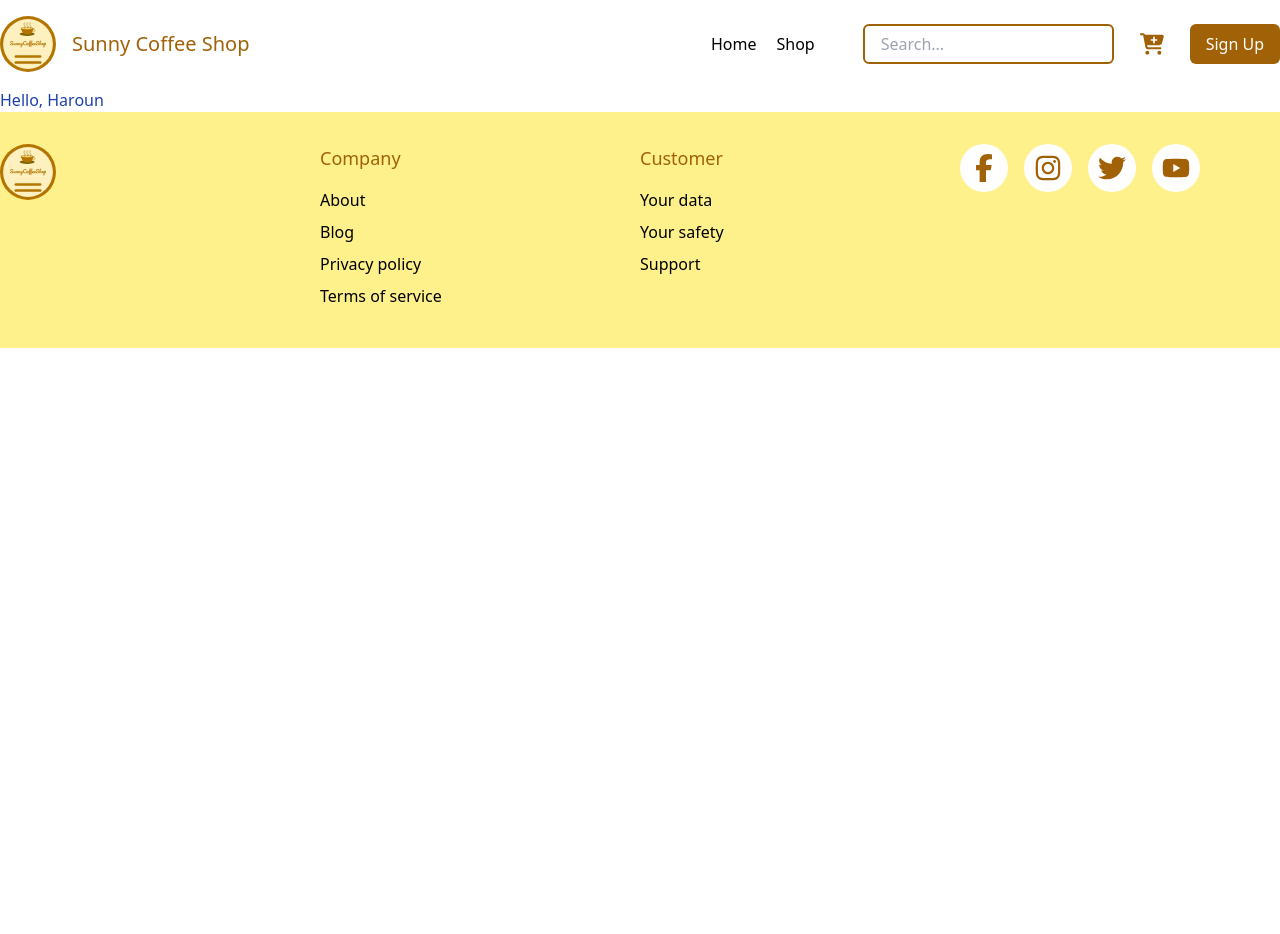
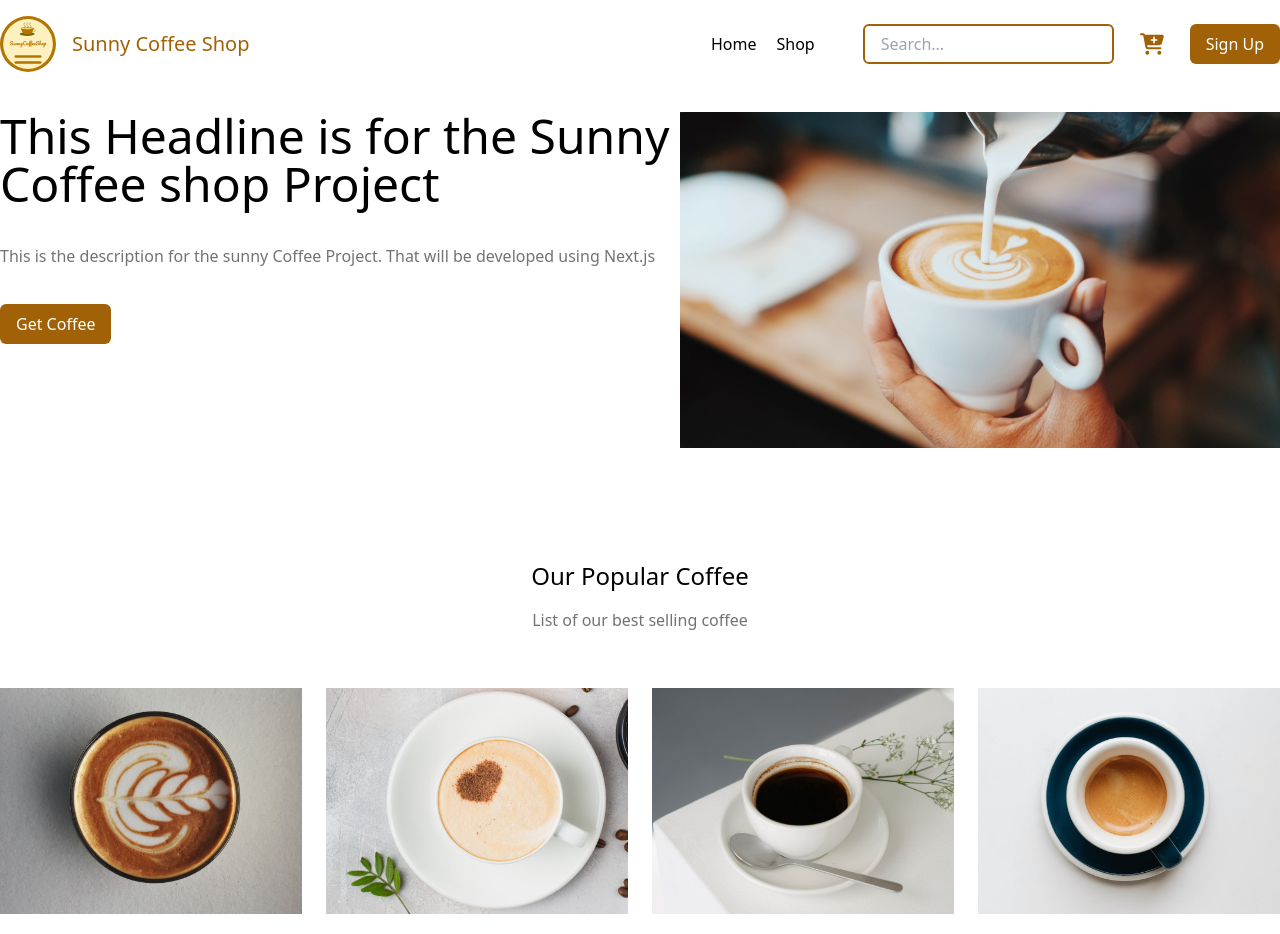
Before and after one commit to harounach/sunnycoffeeshop, a Next.js app: page / in a window 1280 px wide. Shown: the top 934 px of the page. Before the commit the page ends 800 px from the top, so only its background shows below. Built offline with nearby package versions, Linux system fonts and the light colour scheme.

Commit message:
Create Home page

```diff
--- a/components/Button/Button.tsx
+++ b/components/Button/Button.tsx
@@ -1,7 +1,16 @@
+import { BaseProps } from "@/types/BaseProps";
 import React from "react";
 
-const Button = () => {
-  return <div>Button</div>;
+interface ButtonProps extends BaseProps {
+  label: string;
+}
+
+const Button = ({ label }: ButtonProps) => {
+  return (
+    <button className="rounded-md bg-yellow-700 px-4 py-2 text-base text-white">
+      {label}
+    </button>
+  );
 };
 
 export default Button;
--- /dev/null
+++ b/components/CoffeeCard/CoffeeCard.tsx
@@ -0,0 +1,27 @@
+import React from "react";
+import Link from "next/link";
+import Image from "next/image";
+
+import { BaseProps } from "@/types/BaseProps";
+import ICoffee from "@/types/ICoffee";
+
+interface CoffeeCardProps extends BaseProps {
+  coffeeItem: ICoffee;
+}
+
+const CoffeeCard = ({ coffeeItem }: CoffeeCardProps) => {
+  return (
+    <Link className="flex flex-col items-center gap-4" href={"#"}>
+      <Image
+        src={coffeeItem.image}
+        width={320}
+        height={240}
+        alt={coffeeItem.title}
+      />
+      <h3 className="text-center text-xl">{coffeeItem.title}</h3>
+      <h4 className="text-center text-lg text-yellow-700">{`$${coffeeItem.price}`}</h4>
+    </Link>
+  );
+};
+
+export default CoffeeCard;
--- /dev/null
+++ b/lib/data.ts
@@ -0,0 +1,232 @@
+import ICoffee from "@/types/ICoffee";
+
+export const coffeeAllData: Array<ICoffee> = [
+  // 01
+  {
+    id: "coffee-01",
+    title: "Black Coffee",
+    descirption: "Black Coffee",
+    price: 3.5,
+    image: "/images/01-black-coffee.jpg",
+  },
+  // 02
+  {
+    id: "coffee-02",
+    title: "Latte",
+    descirption: "Latte",
+    price: 3.5,
+    image: "/images/02-latte.jpg",
+  },
+
+  // 03
+  {
+    id: "coffee-03",
+    title: "Cappuccino",
+    descirption: "Cappuccino",
+    price: 3.5,
+    image: "/images/03-cappuccino.jpg",
+  },
+  // 04
+  {
+    id: "coffee-04",
+    title: "Americano",
+    descirption: "Americano",
+    price: 3.5,
+    image: "/images/04-americano.jpg",
+  },
+  // 05
+  {
+    id: "coffee-05",
+    title: "Espresso",
+    descirption: "Espresso",
+    price: 3.5,
+    image: "/images/05-espresso.jpg",
+  },
+  // 06
+  {
+    id: "coffee-06",
+    title: "Doppio",
+    descirption: "Doppio",
+    price: 3.5,
+    image: "/images/06-doppio.jpg",
+  },
+  // 07
+  {
+    id: "coffee-07",
+    title: "Cortado",
+    descirption: "Cortado",
+    price: 3.5,
+    image: "/images/07-cortado.jpg",
+  },
+
+  // 08
+  {
+    id: "coffee-08",
+    title: "Red Eye",
+    descirption: "Red Eye",
+    price: 3.5,
+    image: "/images/08-red-eye.jpg",
+  },
+
+  // 09
+  {
+    id: "coffee-09",
+    title: "Galao",
+    descirption: "Galao",
+    price: 3.5,
+    image: "/images/09-galao.jpg",
+  },
+
+  // 10
+  {
+    id: "coffee-10",
+    title: "Lungo",
+    descirption: "Lungo",
+    price: 3.5,
+    image: "/images/10-lungo.jpg",
+  },
+
+  // 11
+  {
+    id: "coffee-11",
+    title: "Macchiato",
+    descirption: "Macchiato",
+    price: 3.5,
+    image: "/images/11-macchiato.jpg",
+  },
+
+  // 12
+  {
+    id: "coffee-12",
+    title: "Mocha",
+    descirption: "Mocha",
+    price: 3.5,
+    image: "/images/12-mocha.jpg",
+  },
+
+  // 13
+  {
+    id: "coffee-13",
+    title: "Ristretto",
+    descirption: "Ristretto",
+    price: 3.5,
+    image: "/images/13-ristretto.jpg",
+  },
+
+  // 14
+  {
+    id: "coffee-14",
+    title: "Flat White",
+    descirption: "Flat White",
+    price: 3.5,
+    image: "/images/14-falt-white.jpg",
+  },
+
+  // 15
+  {
+    id: "coffee-15",
+    title: "Affogato",
+    descirption: "Affogato",
+    price: 3.5,
+    image: "/images/15-affogato.jpg",
+  },
+
+  // 16
+  {
+    id: "coffee-16",
+    title: "Cafe Au Lait",
+    descirption: "Cafe Au Lait",
+    price: 3.5,
+    image: "/images/16-cafe-au-lait.jpg",
+  },
+
+  // 17
+  {
+    id: "coffee-17",
+    title: "Irish",
+    descirption: "Irish",
+    price: 3.5,
+    image: "/images/17-irish.jpg",
+  },
+
+  // 18
+  {
+    id: "coffee-18",
+    title: "Iced Espresso",
+    descirption: "Iced Espresso",
+    price: 3.5,
+    image: "/images/18-iced-espresso.jpg",
+  },
+
+  // 19
+  {
+    id: "coffee-19",
+    title: "Cold Brew",
+    descirption: "Cold Brew",
+    price: 3.5,
+    image: "/images/19-cold-brew.jpg",
+  },
+
+  // 20
+  {
+    id: "coffee-20",
+    title: "Iced Latte",
+    descirption: "Iced Latte",
+    price: 3.5,
+    image: "/images/20-iced-latte.jpg",
+  },
+
+  // 21
+  {
+    id: "coffee-21",
+    title: "Iced Americano",
+    descirption: "Iced Americano",
+    price: 3.5,
+    image: "/images/21-iced-americano.jpg",
+  },
+
+  // 22
+  {
+    id: "coffee-22",
+    title: "Iced Mocha",
+    descirption: "Iced Mocha",
+    price: 3.5,
+    image: "/images/22-iced-mocha.jpg",
+  },
+];
+
+export const coffeePopularData: Array<ICoffee> = [
+  // 02
+  {
+    id: "coffee-02",
+    title: "Latte",
+    descirption: "Latte",
+    price: 3.5,
+    image: "/images/02-latte.jpg",
+  },
+
+  // 03
+  {
+    id: "coffee-03",
+    title: "Cappuccino",
+    descirption: "Cappuccino",
+    price: 3.5,
+    image: "/images/03-cappuccino.jpg",
+  },
+  // 04
+  {
+    id: "coffee-04",
+    title: "Americano",
+    descirption: "Americano",
+    price: 3.5,
+    image: "/images/04-americano.jpg",
+  },
+  // 05
+  {
+    id: "coffee-05",
+    title: "Espresso",
+    descirption: "Espresso",
+    price: 3.5,
+    image: "/images/05-espresso.jpg",
+  },
+];
--- a/pages/index.tsx
+++ b/pages/index.tsx
@@ -1,9 +1,118 @@
-import Layout from "@/components/Layout/Layout";
+import Image from "next/image";
+
+import LinkButton from "@/components/Button/LinkButton";
+import { FontAwesomeIcon } from "@fortawesome/react-fontawesome";
+import {
+  faCrown,
+  faArrowsToCircle,
+  faMedal,
+} from "@fortawesome/free-solid-svg-icons";
+
+import Layout from "../components/Layout/Layout";
+import CoffeeCard from "@/components/CoffeeCard/CoffeeCard";
+import TextField from "@/components/Form/TextField";
+import Button from "@/components/Button/Button";
+import HeroImage from "../public/images/coffee-item.jpg";
+import { coffeePopularData } from "@/lib/data";
 
 export default function Home() {
   return (
     <Layout>
-      <h1 className="px-0 text-blue-800">Hello, Haroun</h1>
+      <section className="container mx-auto mt-6">
+        {/* Hero section */}
+        <section className="mb-28 flex justify-between">
+          <div className="flex flex-col items-start gap-9">
+            <h1 className="text-5xl text-black">
+              This Headline is for the Sunny Coffee shop Project
+            </h1>
+            <p className="text-base text-neutral-500">
+              This is the description for the sunny Coffee Project. That will be
+              developed using Next.js
+            </p>
+
+            <LinkButton url="/shop" label="Get Coffee" />
+          </div>
+          <div className="shrink-0">
+            <Image src={HeroImage} width={600} height={500} alt="Hero Image" />
+          </div>
+        </section>
+
+        {/* Popular coffee section */}
+        <section className="mb-28">
+          <h2 className="mb-4 text-center text-2xl">Our Popular Coffee</h2>
+          <p className="mb-14 text-center text-base text-neutral-500">
+            List of our best selling coffee
+          </p>
+          <div className="grid grid-cols-4 justify-items-center gap-6">
+            {coffeePopularData.map((coffeeItem) => {
+              return <CoffeeCard coffeeItem={coffeeItem} key={coffeeItem.id} />;
+            })}
+          </div>
+        </section>
+
+        {/* Benefits of our coffee section */}
+        <section className="mb-28">
+          <h2 className="mb-4 text-center text-2xl">Benefits of our coffee</h2>
+          <p className="mb-14 text-center text-base text-neutral-500">
+            Check out our coffee benefits
+          </p>
+
+          <div className="grid grid-cols-3 justify-center gap-6">
+            {/* 01 */}
+            <div className="flex flex-col items-center gap-5">
+              <div className="flex h-36 w-36 items-center justify-center rounded-full bg-yellow-200">
+                <FontAwesomeIcon className="h-24 w-24" icon={faCrown} />
+              </div>
+              <h3 className="text-2xl">New York Family Owned</h3>
+              <p className="text-base text-neutral-500">
+                Our family has taken pride in sourcing, roasting, and brewing
+                the highest-quality coffee for over 12 years in New York City.
+              </p>
+            </div>
+
+            {/* 02 */}
+            <div className="flex flex-col items-center gap-5">
+              <div className="flex h-36 w-36 items-center justify-center rounded-full bg-yellow-200">
+                <FontAwesomeIcon
+                  className="h-24 w-24"
+                  icon={faArrowsToCircle}
+                />
+              </div>
+              <h3 className="text-2xl">Ethically Sourced</h3>
+              <p className="text-base text-neutral-500">
+                Our specialty coffee beans are traceable back to their farm or
+                cooperative. Our coffee is USDA Organic, Fair Trade & Direct
+                Trade.
+              </p>
+            </div>
+
+            {/* 03 */}
+            <div className="flex flex-col items-center gap-5">
+              <div className="flex h-36 w-36 items-center justify-center rounded-full bg-yellow-200">
+                <FontAwesomeIcon className="h-24 w-24" icon={faMedal} />
+              </div>
+              <h3 className="text-2xl">Rare & Exceptional Coffees</h3>
+              <p className="text-base text-neutral-500">
+                We source exceptional coffees like the Gesha variety from
+                award-winning farms. We offer delicious decaf options.
+              </p>
+            </div>
+          </div>
+        </section>
+
+        {/* Newsletter section */}
+        <section className="mb-28">
+          <h2 className="mb-4 text-center text-2xl">Newsletter</h2>
+          <p className="mb-14 text-center text-base text-neutral-500">
+            Sign up for our newsletter to receive coffee tips
+          </p>
+
+          <form className="flex justify-center gap-6">
+            <TextField name="newsletter" placeholder="Enter your email" />
+            <Button label="Sign Up" />
+          </form>
+        </section>
+      </section>
     </Layout>
   );
 }
--- /dev/null
+++ b/types/ICoffee.ts
@@ -0,0 +1,7 @@
+export default interface ICoffee {
+  id: string;
+  title: string;
+  descirption: string;
+  price: number;
+  image: string;
+}
```
